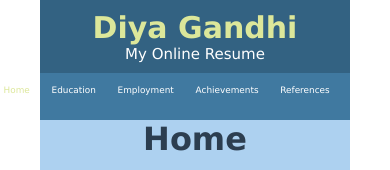
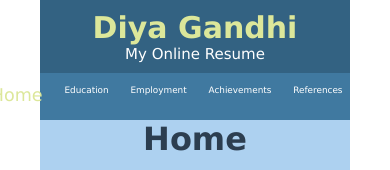
Before and after one commit to diyagandhi15/mp-1, a plain HTML site: page index.html in a window 390 px wide. In both pictures the pointer is over the link "Home". Shown: the top 170 px of the page. Drawn offline with Linux system fonts and the light colour scheme.

Commit message:
hover font-size

```diff
--- a/styles.css
+++ b/styles.css
@@ -60,7 +60,6 @@ body {
         text-align: center;
     }
 }
-
 
 
 h1, h3 {
@@ -148,6 +147,7 @@ footer {
 
 .navbar nav ul li a:hover {
     color: #dce79a;
+    font-size: 150%;
 }
 
 @media screen and (max-width: 1440px) {
@@ -171,6 +171,7 @@ footer {
         position: fixed;
     }
 
+
     .navbar nav ul {
         flex-direction: row;
     }
@@ -184,6 +185,11 @@ footer {
         font-size: calc(5px + 1vw); /* Dynamically adjust font size */
         white-space: nowrap; /* Ensure text stays on one line */
     }
+
+    .navbar nav ul li a:hover {
+    color: #dce79a;
+    font-size: 110%;
+}
 }
 
 /* References Table */
```
